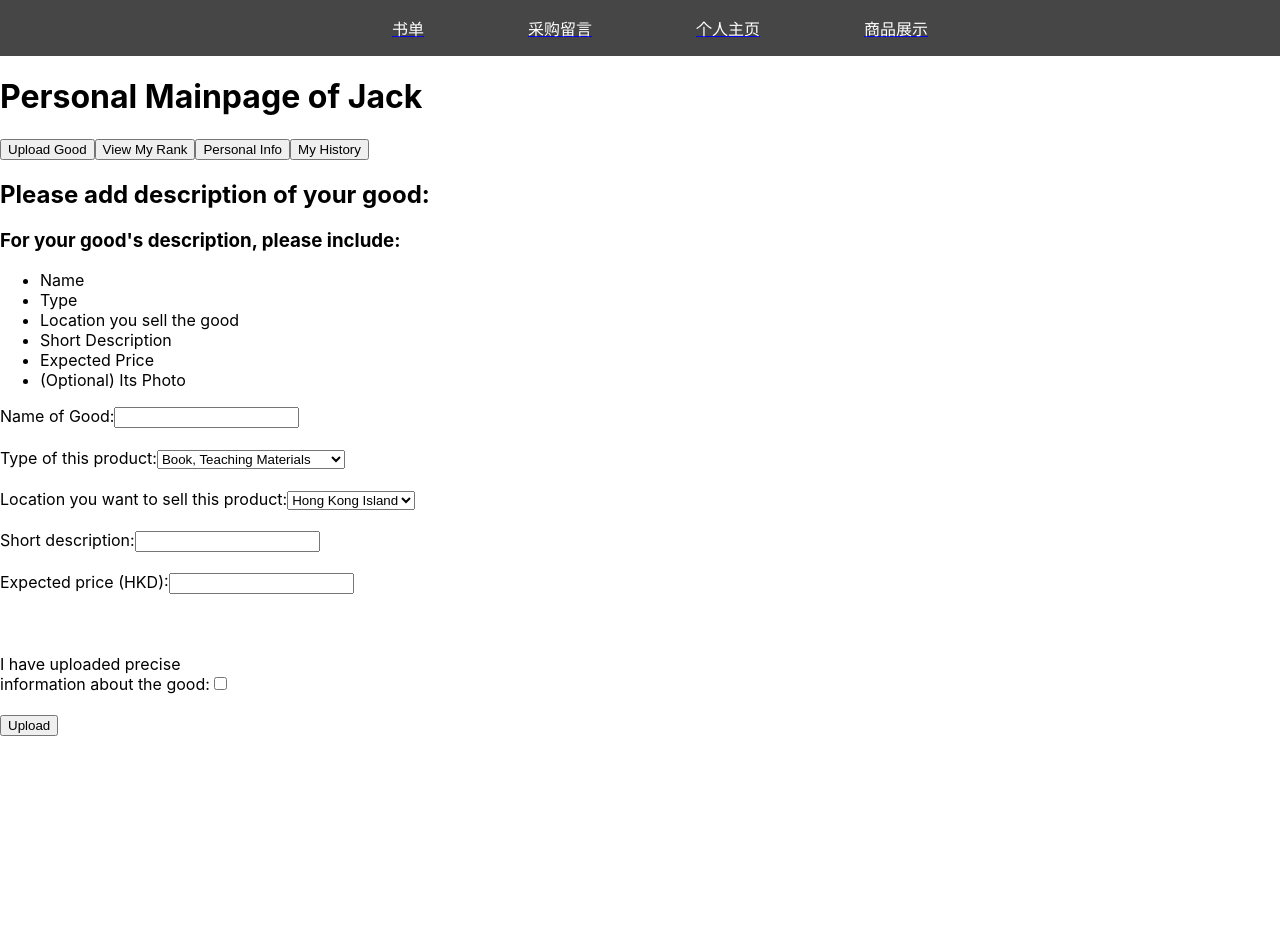
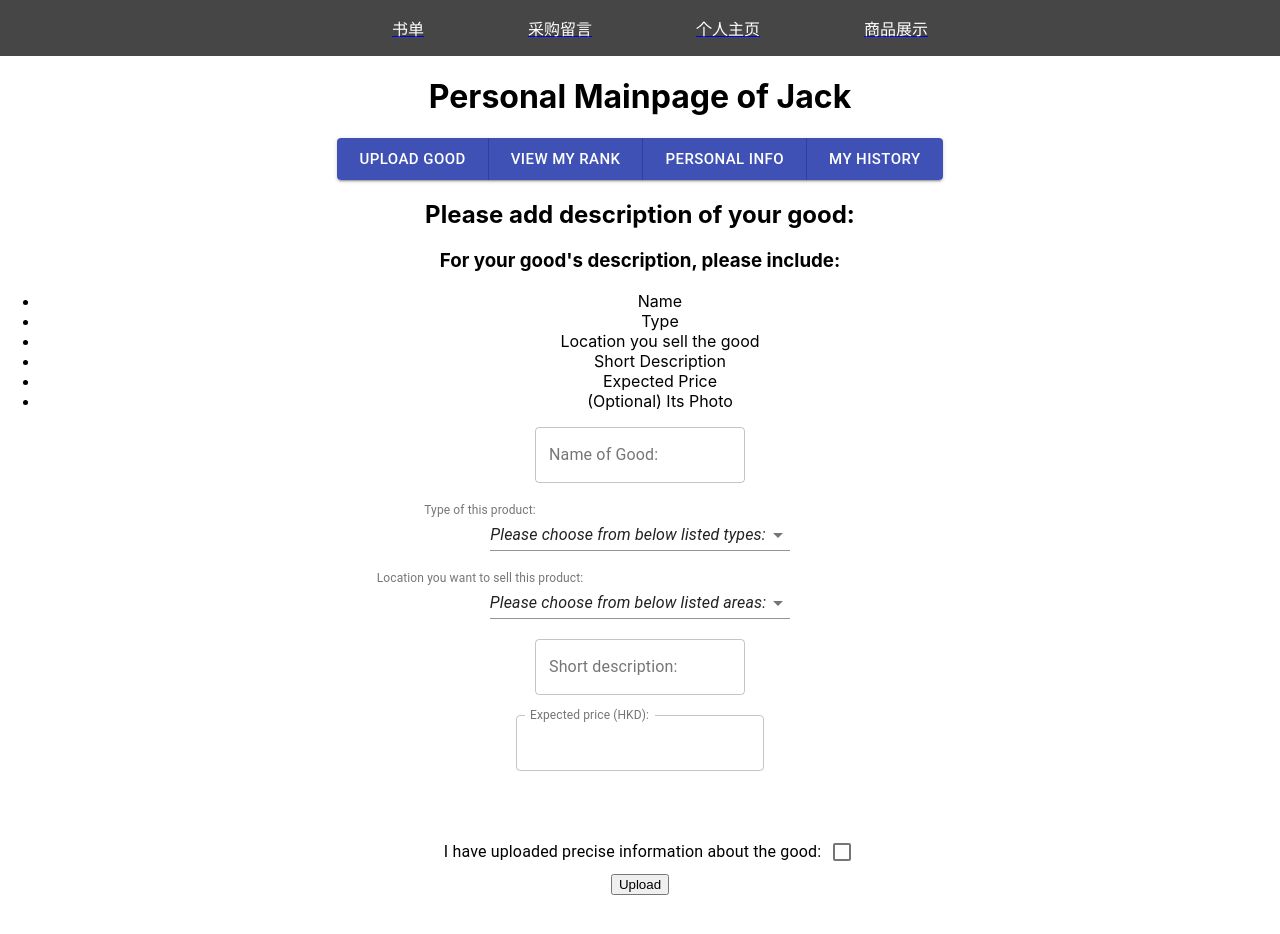
Before and after one commit to lesliepy99/CSCI3100_project, a React (Create React App) app: page /mainpage in a window 1280 px wide. Shown: the top 934 px of the page. Before the commit the page ends 800 px from the top, so only its background shows below. Built offline with nearby package versions, Linux system fonts and the light colour scheme.

Commit message:
Minor update of Mainpage UI
slightly update the UI of Mainpage using Material UI

```diff
--- a/package.json
+++ b/package.json
@@ -3,6 +3,7 @@
   "version": "0.1.0",
   "private": true,
   "dependencies": {
+    "@material-ui/core": "^4.11.3",
     "@testing-library/jest-dom": "^4.2.4",
     "@testing-library/react": "^9.5.0",
     "@testing-library/user-event": "^7.2.1",
--- a/src/Mainpage.js
+++ b/src/Mainpage.js
@@ -1,5 +1,16 @@
-import React,{Component} from 'react';
+import React, { Component } from 'react';
 import './App.css';
+import Button from '@material-ui/core/Button';
+import ButtonGroup from '@material-ui/core/ButtonGroup';
+import TextField from '@material-ui/core/TextField';
+import InputLabel from '@material-ui/core/InputLabel';
+import MenuItem from '@material-ui/core/MenuItem';
+import FormHelperText from '@material-ui/core/FormHelperText';
+import FormControl from '@material-ui/core/FormControl';
+import Select from '@material-ui/core/Select';
+import Checkbox from '@material-ui/core/Checkbox';
+import FormControlLabel from '@material-ui/core/FormControlLabel';
+import IconButton from '@material-ui/core/IconButton';
 
 class Mainpage extends React.Component {
   constructor(props) {
@@ -55,12 +66,14 @@ class Mainpage extends React.Component {
         ShownPart = <PersonalInfo />;
     }
     return (
-        <div className="body">
+      <div className="body" align="center">
         <h1>Personal Mainpage of {this.props.name}</h1>
-          <button onClick={this.handleUploadGoodClick}>Upload Good</button>
-          <button onClick={this.handleViewRankClick}>View My Rank</button>
-          <button onClick={this.handlePersonalInfoClick}>Personal Info</button>
-          <button onClick={this.handleMyHistoryClick}>My History</button>
+        <ButtonGroup variant="contained" size="large" color="primary" aria-label="contained primary button group">
+          <Button onClick={this.handleUploadGoodClick}>Upload Good</Button>
+          <Button onClick={this.handleViewRankClick}>View My Rank</Button>
+          <Button onClick={this.handlePersonalInfoClick}>Personal Info</Button>
+          <Button onClick={this.handleMyHistoryClick}>My History</Button>
+        </ButtonGroup>
         {ShownPart}
       </div>
     );
@@ -95,7 +108,7 @@ class Mainpage extends React.Component {
   }
 
   handleSubmit(event) {
-      alert('Your '+ this.state.nameOfGood + 'has been uploaded to platform ' );
+    alert('Your ' + this.state.nameOfGood + 'has been uploaded to platform ');
     event.preventDefault();
   }
 
@@ -115,66 +128,105 @@ class Mainpage extends React.Component {
 
         <form onSubmit={this.handleSubmit}>
 
-          <label>
-            Name of Good:
-            <input
-              name="nameOfGood"
-              type="text"
-              value={this.state.nameOfGood}
-              onChange={this.handleInputChange} />
-          </label>
+          <TextField
+            id="nameOfGood"
+            label="Name of Good:"
+            multiline
+            rowsMax={4}
+            value={this.nameOfGood}
+            onChange={this.handleInputChange}
+            variant="outlined"
+          />
           <br /><br />
-          <label>
+
+          <InputLabel shrink id="typeOfGood-label">
             Type of this product:
-            <select value={this.state.typeOfGood} onChange={this.handleInputChange}>
-              <option value="bt">Book, Teaching Materials</option>
-              <option value="cb">Clothes, Bags</option>
-              <option value="cd">Cosmetics, Detergents</option>
-              <option value="ed">Electronic Devices</option>
-              <option value="fd">Food, Drink, Cook Materials</option>
-              <option value="lx">Luxuries</option>
-              <option value="md">Medicine</option>
-              <option value="sp">Sports Equipment</option>
-            </select>
-          </label>
+            </InputLabel>
+          <Select
+            labelId="typeOfGood-label"
+            id="typeOfGood"
+            value={this.state.typeOfGood}
+            onChange={this.handleInputChange}
+            displayEmpty
+          >
+            <MenuItem value="">
+              <em>Please choose from below listed types:</em>
+            </MenuItem>
+            <MenuItem value="bt">Book, Teaching Materials</MenuItem>
+            <MenuItem value="cb">Clothes, Bags</MenuItem>
+            <MenuItem value="cd">Cosmetics, Detergents</MenuItem>
+            <MenuItem value="ed">Electronic Devices</MenuItem>
+            <MenuItem value="fd">Food, Drink, Cook Materials</MenuItem>
+            <MenuItem value="lx">Luxuries</MenuItem>
+            <MenuItem value="md">Medicine</MenuItem>
+            <MenuItem value="sp">Sports Equipment</MenuItem>
+          </Select>
+          {/* <FormHelperText>Label + placeholder</FormHelperText> */}
           <br /><br />
-          <label>
+
+
+          <InputLabel shrink id="locationOfGood-label">
             Location you want to sell this product:
-            <select value={this.state.locationOfGood} onChange={this.handleInputChange}>
-              <option value="hk">Hong Kong Island</option>
-              <option value="kl">Kowloon</option>
-              <option value="nt">New Territories</option>
-            </select>
-          </label>
+            </InputLabel>
+          <Select
+            labelId="locationOfGood-label"
+            id="locationOfGood"
+            value={this.state.locationOfGood}
+            onChange={this.handleInputChange}
+            displayEmpty
+          >
+            <MenuItem value="">
+              <em>Please choose from below listed areas:</em>
+            </MenuItem>
+            <MenuItem value="hk">Hong Kong Island</MenuItem>
+            <MenuItem value="kl">Kowloon</MenuItem>
+            <MenuItem value="nt">New Territories</MenuItem>
+          </Select>
+          {/* <FormHelperText>Label + placeholder</FormHelperText> */}
           <br /><br />
-          <label>
-            Short description:
-            <input
-              name="shortDescription"
-              type="text"
-              value={this.state.shortDescription}
-              onChange={this.handleInputChange} />
-          </label>
+
+
+          <TextField
+            id="shortDescription"
+            label="Short description:"
+            multiline
+            rowsMax={4}
+            value={this.shortDescription}
+            onChange={this.handleInputChange}
+            variant="outlined"
+          />
           <br /><br />
-          <label>
-            Expected price (HKD):
-            <input
-              name="expectedPrice"
+
+
+          <TextField
+            id="expectedPrice"
+            label="Expected price (HKD):"
             type="number"
-              value={this.state.expectedPrice}
-              onChange={this.handleInputChange} />
-          </label>
+            InputLabelProps={{
+              shrink: true,
+            }}
+            value={this.expectedPrice}
+            onChange={this.handleInputChange}
+            variant="outlined"
+          />
+
+
           <br /><br /><br /><br />
-          <label>
-            I have uploaded precise<br />information about the good:
-            <input
+          <FormControlLabel
+            control={
+              <Checkbox
+                checked={this.state.isGoing}
+                onChange={this.handleInputChange}
                 name="confirmTick"
-              type="checkbox"
-              checked={this.state.isGoing}
-              onChange={this.handleInputChange} />
-          </label>
-          <br /><br />
+                color="primary"
+              />
+            }
+            label="I have uploaded precise information about the good:"
+            labelPlacement="start"
+          />
+          <br />
           <input type="submit" value="Upload" />
+          <br /><br /><br /><br />
 
 
         </form>
```
Also changed, not shown: 1 other file (tests, documents, lock files or other folders). Lines whose indentation alone changed are shown as unchanged.
